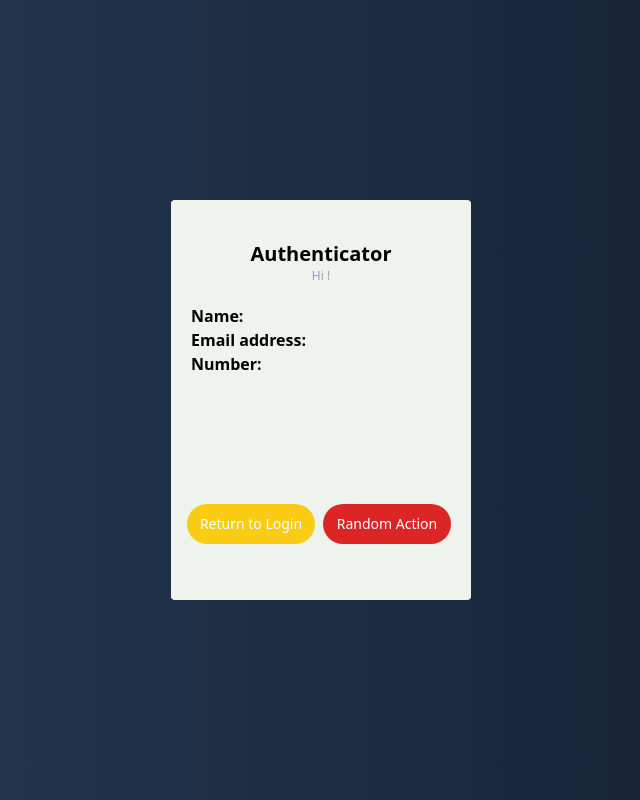
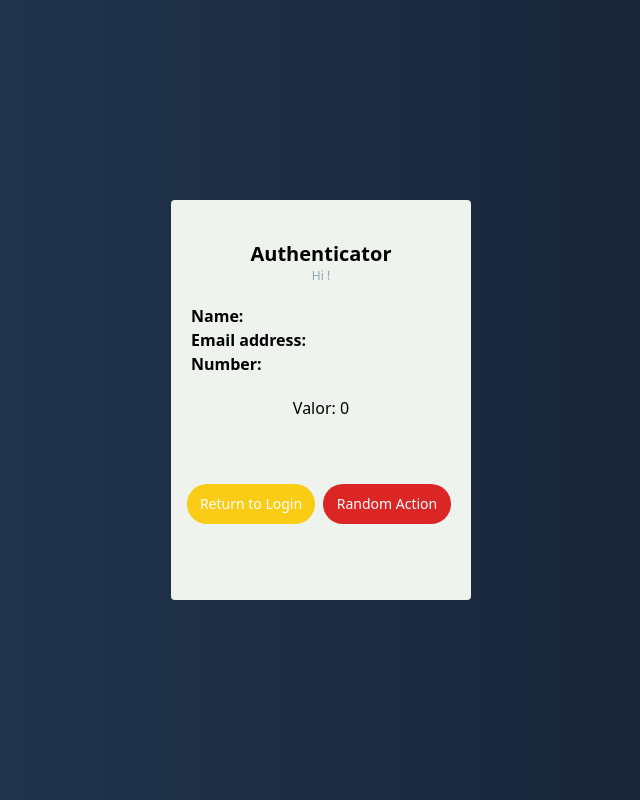
Before and after one commit to Sidneycarlinijr/authenticator, a React (Create React App) app in the folder frontend/: page /home in a window 1280 px wide. Shown: the whole page, without its empty margins (319-959 px from the left). Built offline with nearby package versions, Linux system fonts and the light colour scheme; no server answers.

Commit message:
frontend logoff and token expired validations - final model

```diff
--- a/frontend/src/components/Home.jsx
+++ b/frontend/src/components/Home.jsx
@@ -1,21 +1,24 @@
 import React, { Component } from "react";
 import { connect } from "react-redux";
 import { Link } from "react-router-dom";
+import { withRouter } from "./withRouterNavigate"
 
 class Home extends Component {
     //pegar email pelo redux
-    //no fim inserir botao para retorar a tela inicial
+    //no fim inserir botao para retornar a tela inicial
 
     constructor() {
         super()
         this.getUserInfo = this.getUserInfo.bind(this)
         this.tokenVerify = this.tokenVerify.bind(this)
         this.logOff = this.logOff.bind(this)
+        this.increment = this.increment.bind(this)
 
         this.state = {
             userName: '',
             userEmail: '',
-            userPhoneNumber: ''
+            userPhoneNumber: '',
+            numberToIncrement: 0
         }
     }
 
@@ -34,11 +37,15 @@ class Home extends Component {
             .then(json => {
                 if (json.success) {
                     this.setState({ userName: json.data.userName })
-                    this.state.userName = json.data.userName
-                    this.state.userEmail = json.data.email
-                    this.state.userPhoneNumber = json.data.phoneNumber
+                    this.setState({ userEmail: json.data.email })
+                    this.setState({ userPhoneNumber: json.data.phoneNumber })
                 }
             })
+    }
+
+    increment() {
+        this.setState({ numberToIncrement: this.state.numberToIncrement + 1 })
+        this.tokenVerify()
     }
 
     logOff() {
@@ -61,11 +68,11 @@ class Home extends Component {
             .then(json => {
                 if (!json.success) {
                     this.logOff()
+                    this.props.navigate('/')
+                } else {
+                    console.log('tente novamente em poucos')
                 }
             })
-        console.log(JSON.stringify(token))
-
-
     }
 
     componentDidMount() {
@@ -86,17 +93,18 @@ class Home extends Component {
                     <p className="font-bold">Email address: <span className="text-sm font-normal"> {this.state.userEmail} </span> </p>
                     <p className="font-bold">Number: <span className="text-sm font-normal"> {this.state.userPhoneNumber} </span> </p>
                 </div>
-                <div className="mt-32 ml-4 grow">
+                <div className="mt-5 text-center justify-center">
+                    Valor: {this.state.numberToIncrement}
+                </div>
+                <div className="mt-16 ml-4 grow">
                     <Link to="/">
                         <button onClick={this.logOff} className=" text-white bg-yellow-400 hover:bg-yellow-500 focus:outline-none focus:ring-4 focus:ring-yellow-300 font-medium rounded-full text-sm h-10 w-32 mr-1 text-center dark:focus:ring-yellow-900">
                             Return to Login
                         </button>
                     </Link>
-                    <Link to="/">
-                        <button onClick={this.tokenVerify} className=" text-white bg-red-600 hover:bg-yellow-500 focus:outline-none focus:ring-4 focus:ring-yellow-300 font-medium rounded-full text-sm h-10 w-32 ml-1 text-center dark:focus:ring-yellow-900">
-                            Random Action
-                        </button>
-                    </Link>
+                    <button onClick={this.increment} className=" text-white bg-red-600 hover:bg-red-700 focus:outline-none focus:ring-4 focus:ring-red-500 font-medium rounded-full text-sm h-10 w-32 ml-1 text-center dark:focus:ring-yellow-900">
+                        Random Action
+                    </button>
                 </div>
             </div>
         )
@@ -109,4 +117,4 @@ function mapStateToProps(state) {
     }
 }
 
-export default connect(mapStateToProps)(Home)
+export default connect(mapStateToProps)(withRouter(Home))
```
